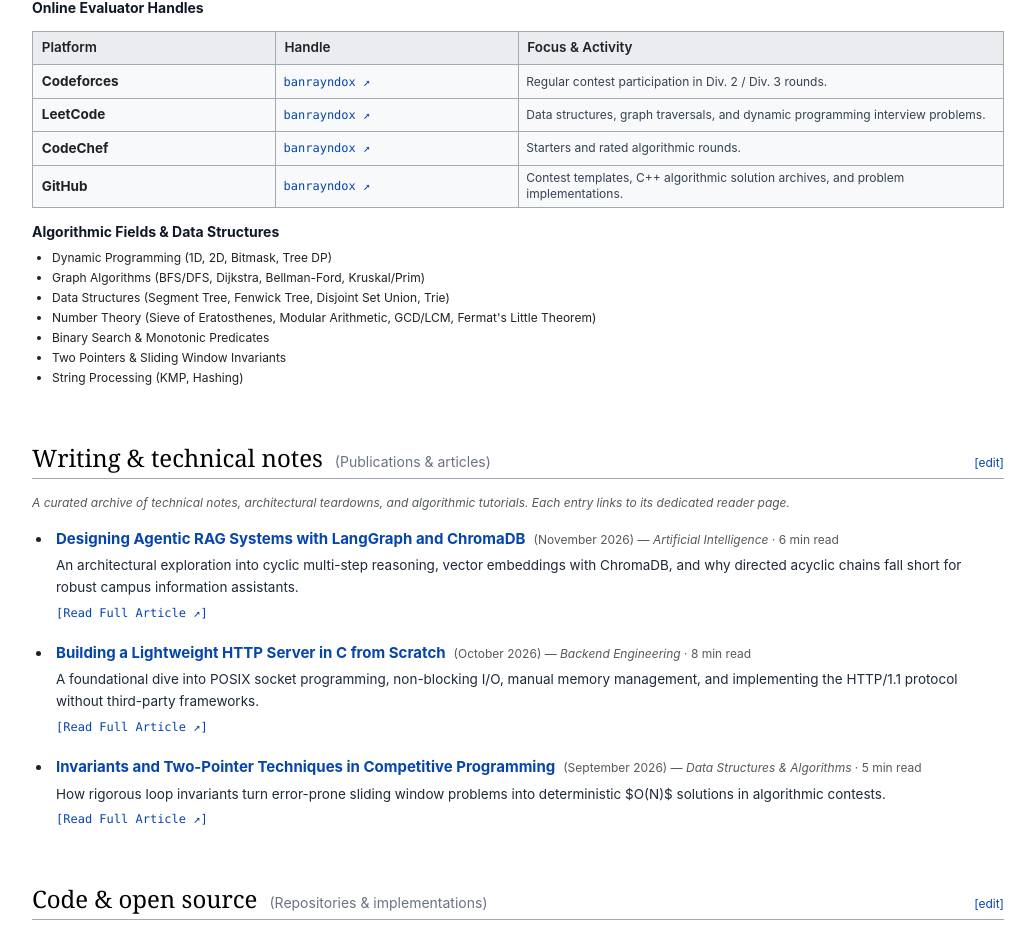
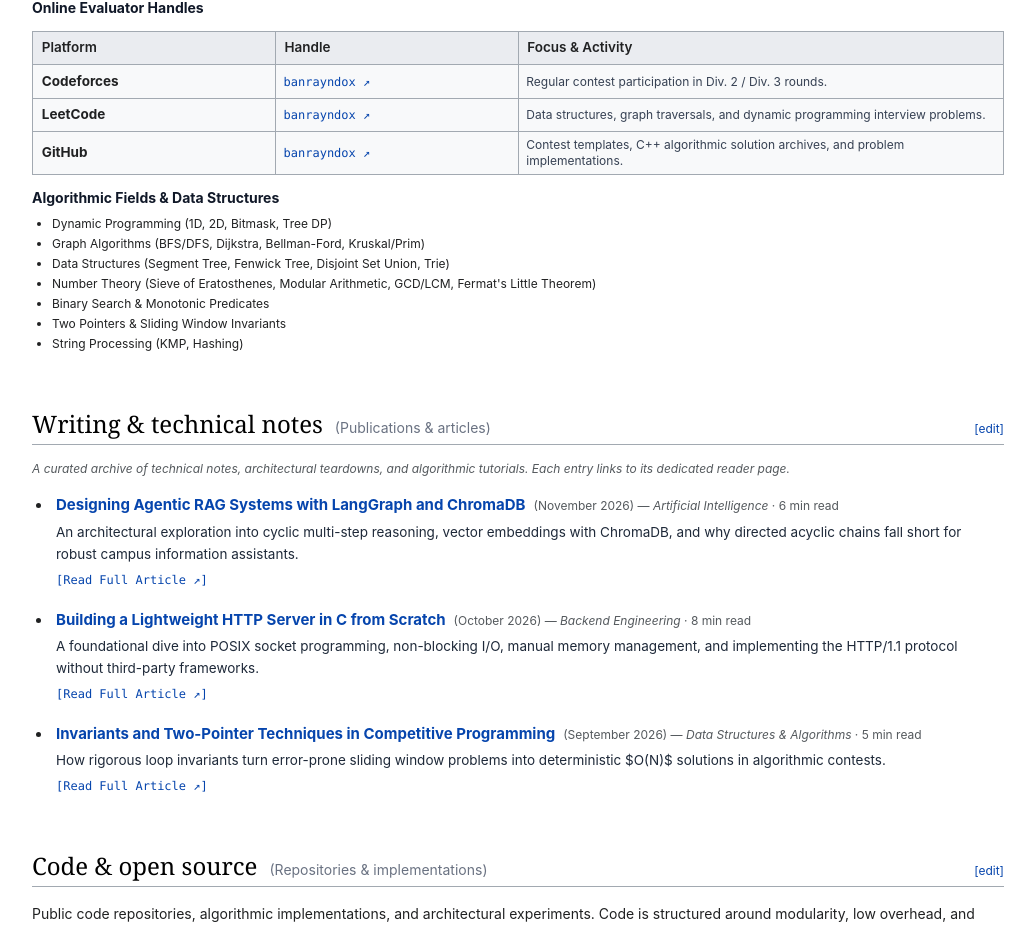
Before and after one commit to banrayndox/banrayndox.github.io, a React (Vite) app: page / in a window 1280 px wide. Shown: the part 3736-4665 px from the top of the page, without its empty margins (122-1157 px from the left). Built offline with nearby package versions, Linux system fonts and the light colour scheme.

Commit message:
Remove CodeChef profile from Competitive programming and hackathons section

```diff
--- a/src/data/competitiveProgramming.js
+++ b/src/data/competitiveProgramming.js
@@ -50,12 +50,6 @@ export const competitiveProgrammingData = {
       description: "Data structures, graph traversals, and dynamic programming interview problems."
     },
     {
-      platform: "CodeChef",
-      handle: "banrayndox",
-      url: "https://www.codechef.com/users/banrayndox",
-      description: "Starters and rated algorithmic rounds."
-    },
-    {
       platform: "GitHub",
       handle: "banrayndox",
       url: "https://github.com/banrayndox",
```
